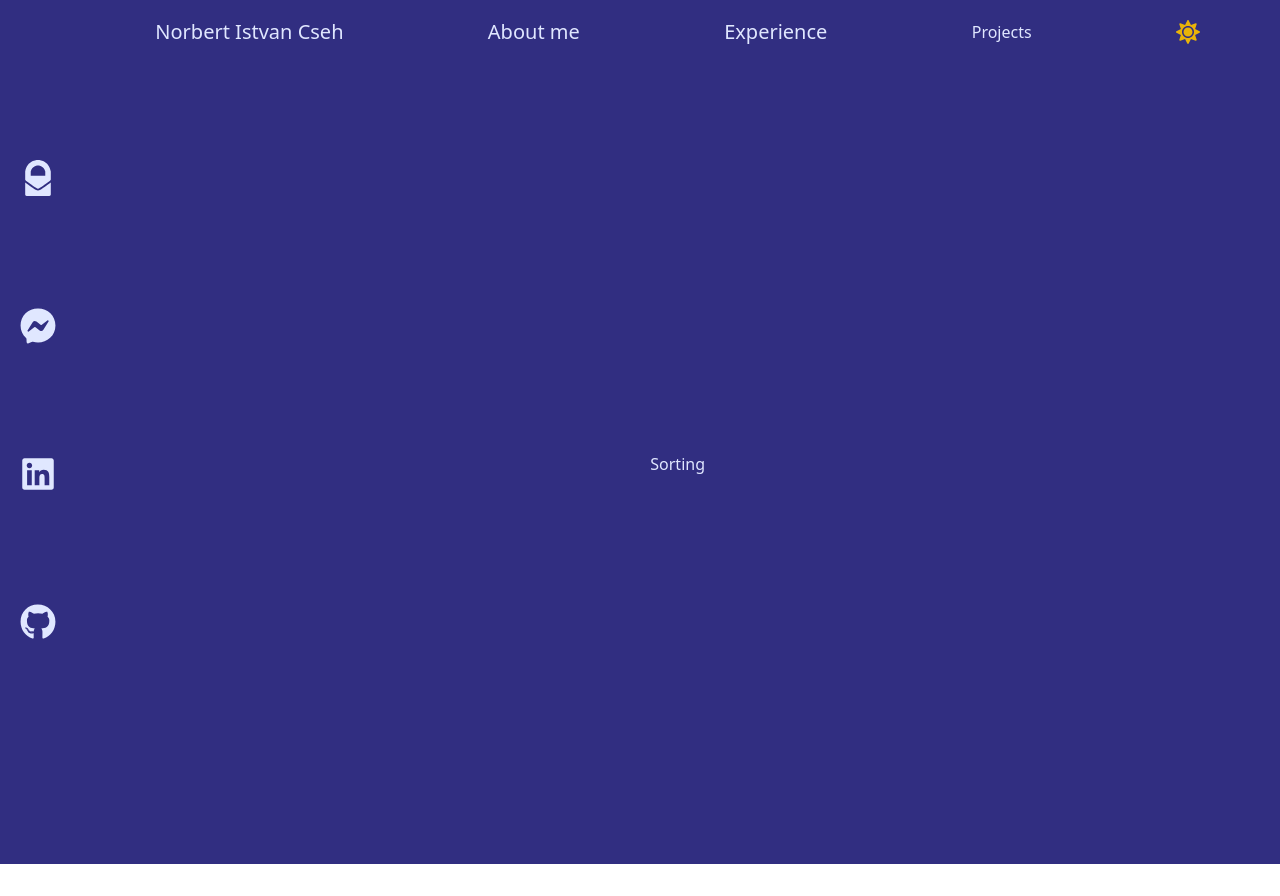
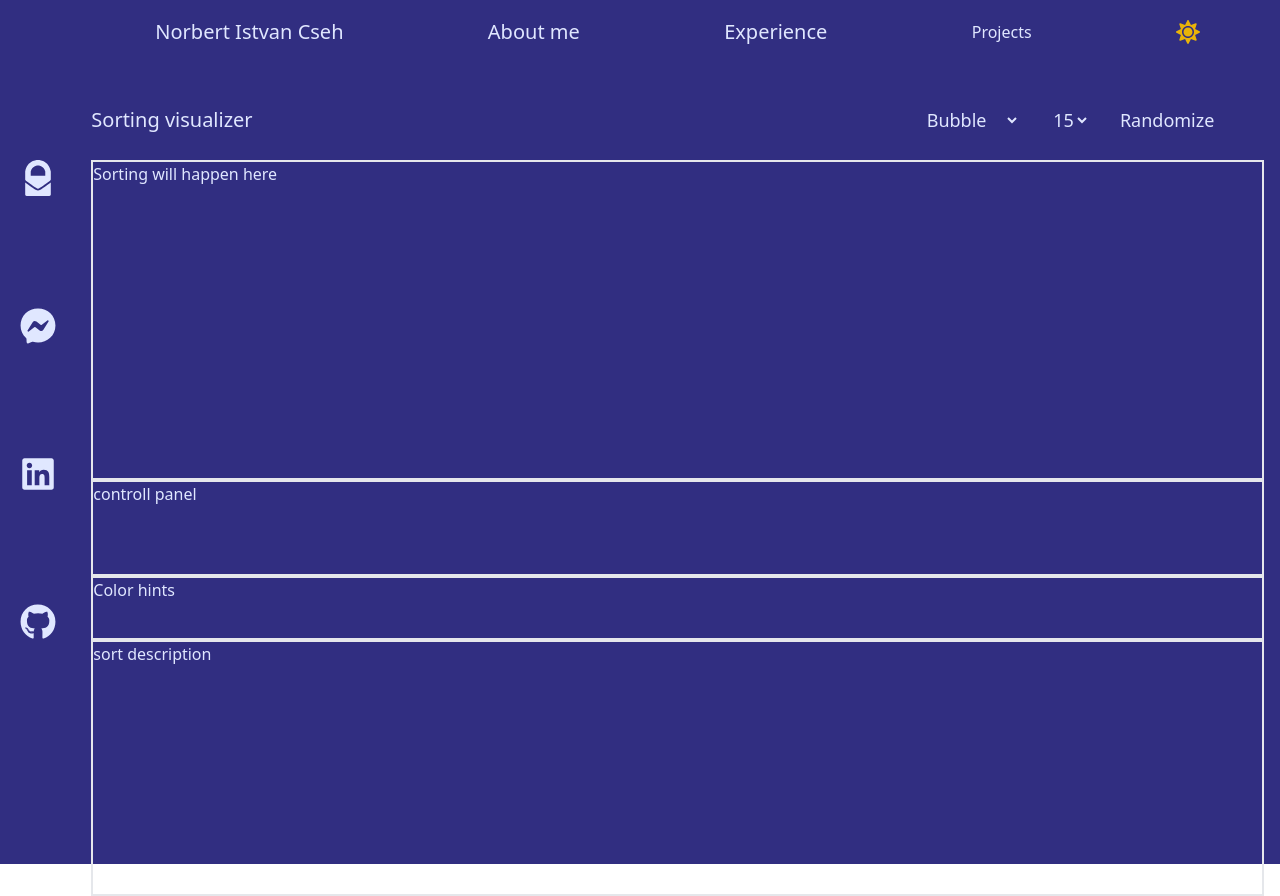
Before and after one commit to NorbertCseh/ncseh, a Next.js app: page /projects/sorting in a window 1280 px wide. Before the commit the page ends 864 px from the top, so only its background shows below. Built offline with nearby package versions, Linux system fonts and the light colour scheme.

Commit message:
projects page and sorting page started

```diff
--- a/src/components/dropDownMenu.tsx
+++ b/src/components/dropDownMenu.tsx
@@ -2,6 +2,8 @@ import Link from "next/link";
 import { ReactNode } from "react";
 
 type dropDownMenuProps = {
+  baseText: string;
+  baseLink: string;
   links: Array<link>;
 };
 
@@ -10,7 +12,7 @@ type link = {
   text: string;
 };
 
-const createButtons = (rawlinks: link[]) => {
+const createButtons = (rawlinks: link[], baseLink: string) => {
   let links: ReactNode[];
 
   links = rawlinks.map((e, k) => {
@@ -19,7 +21,7 @@ const createButtons = (rawlinks: link[]) => {
         key={k}
         className="bg-indigo-900 my-3 rounded-lg border-2 border-indigo-500"
       >
-        <Link href={"/projects" + e.link}>
+        <Link href={baseLink + "/" + e.link}>
           <a>{e.text}</a>
         </Link>
       </div>
@@ -32,9 +34,9 @@ const DropDownMenu = (props: dropDownMenuProps) => {
   return (
     <div className="relative inline-flex justify-center items-center">
       <button className="group">
-        <Link href="/projects">Projects</Link>
+        <Link href={props.baseLink}>{props.baseText}</Link>
         <div className="invisible group-hover:visible absolute flex-col w-36 rounded-lg">
-          {createButtons(props.links)}
+          {createButtons(props.links, props.baseLink)}
         </div>
       </button>
     </div>
--- a/src/components/layout/navbar.tsx
+++ b/src/components/layout/navbar.tsx
@@ -14,10 +14,9 @@ const Navbar = ({ color, setColor }: setColorProps) => {
       <NavbarLink id="/about" text="About me" />
       <NavbarLink id="/experience" text="Experience" />
       <DropDownMenu
-        links={[
-          { link: "/sorting", text: "Sorting visualize" },
-          { link: "/hellothere", text: "Hello there" },
-        ]}
+        baseText="Projects"
+        baseLink="/projects"
+        links={[{ link: "sorting", text: "Sorting visualize" }]}
       />
       <DarkModeSwitch color={color} setColor={setColor} />
     </nav>
--- /dev/null
+++ b/src/components/project.tsx
@@ -0,0 +1,22 @@
+import Link from "next/link";
+
+type projectProps = {
+  link: string;
+  title: string;
+  description: string;
+};
+
+const Project = (props: projectProps) => {
+  return (
+    <div className="flex-col w-1/5 h-1/5 border-2 border-indigo-500 rounded-lg p-4">
+      <div className="mb-4">
+        <Link href={"/projects/" + props.link}>
+          <a className="text-lg">{props.title}</a>
+        </Link>
+      </div>
+      <div className="text-justify text-sm">{props.description}</div>
+    </div>
+  );
+};
+
+export default Project;
--- a/src/pages/projects/index.tsx
+++ b/src/pages/projects/index.tsx
@@ -1,9 +1,15 @@
 import NextPage from "next";
+import Link from "next/link";
+import Project from "../../components/project";
 
 const Projects = () => {
   return (
     <section className="w-full h-screen flex justify-center items-center">
-      Projects
+      <Project
+        title="Sorting visualize"
+        link="sorting"
+        description="Visualize sorting algorithms"
+      />
     </section>
   );
 };
--- a/src/pages/projects/sorting.tsx
+++ b/src/pages/projects/sorting.tsx
@@ -1,9 +1,33 @@
 import NextPage from "next";
+import { useState } from "react";
 
 const Sorting = () => {
   return (
-    <section className="w-full h-screen flex justify-center items-center">
-      Sorting
+    <section className="w-full h-screen p-4">
+      <div className="flex h-20 w-full justify-between">
+        <div className="text-xl flex items-center">Sorting visualizer</div>
+        <div className="p-5 text-lg flex items-center justify-evenly w-1/3">
+          <select className="bg-indigo-900" name="sorting" id="sortin">
+            <option value="bubble">Bubble</option>
+            <option value="selection">Selection</option>
+            <option value="insertion">Insertion</option>
+          </select>
+          <select className="bg-indigo-900" name="size" id="sortin">
+            <option value="15">15</option>
+            <option value="20">20</option>
+            <option value="25">25</option>
+          </select>
+          <button>Randomize</button>
+        </div>
+      </div>
+      <div>
+        <div className="flex w-full border-2 h-80">
+          Sorting will happen here
+        </div>
+        <div className="border-2 w-full h-24">controll panel</div>
+        <div className="w-full h-16 border-2">Color hints</div>
+        <div className="w-full h-64 border-2">sort description</div>
+      </div>
     </section>
   );
 };
```
